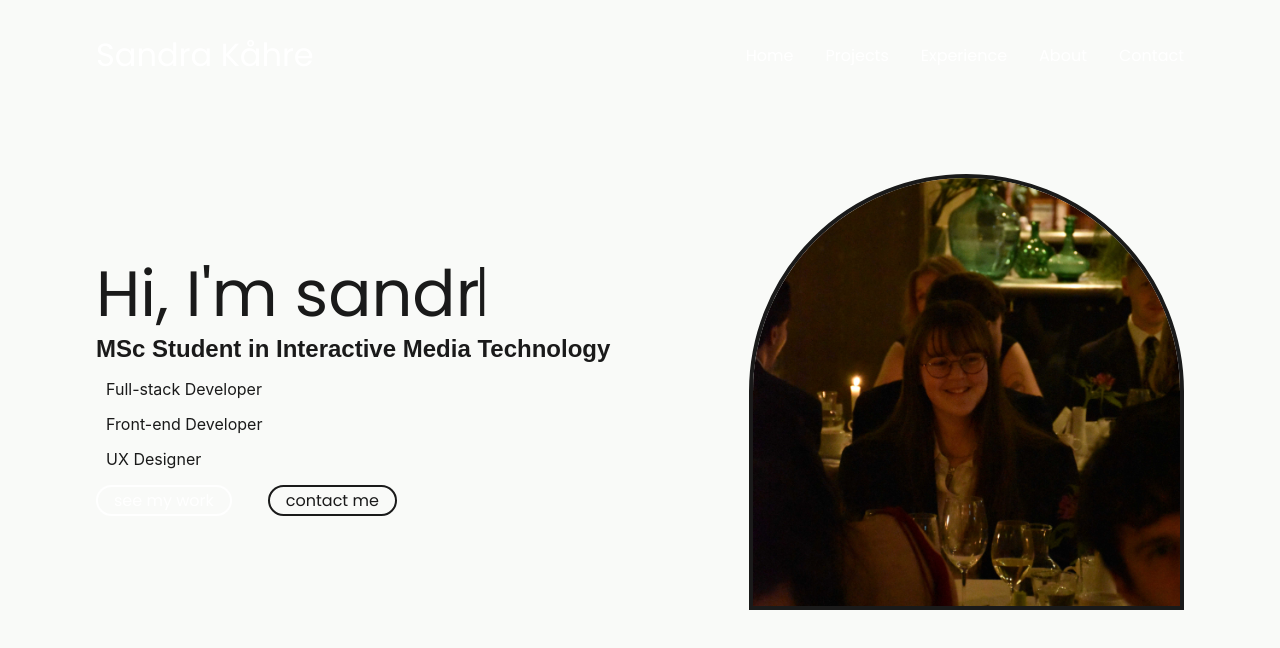
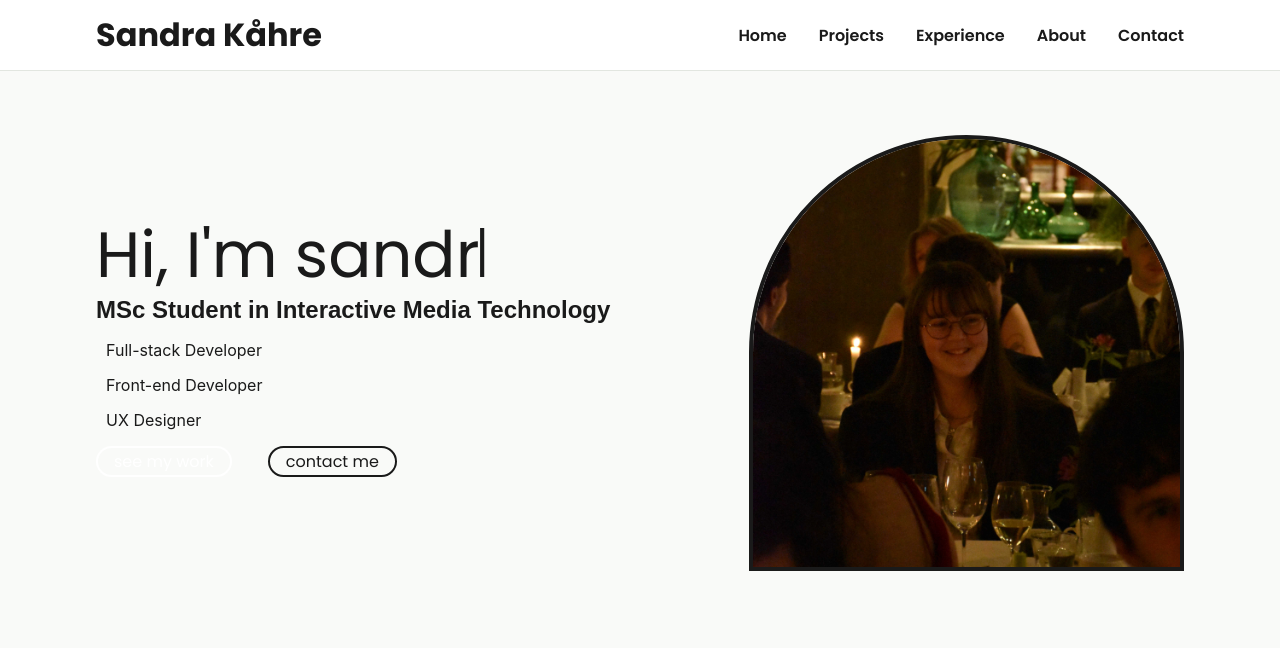
Before and after one commit to skahre/skahre.github.io, a React (Vite) app: page / in a window 1280 px wide. Shown: the top 648 px of the page. Built offline with nearby package versions, Linux system fonts and the light colour scheme; a web font is replaced by a local one.

Commit message:
Fix navbar new styling

```diff
--- a/src/assets/cross.tsx
+++ b/src/assets/cross.tsx
@@ -1,22 +1,21 @@
 export default function Cross() {
   return (
     <svg
-      width="38"
-      height="38"
+      className="w-full h-full"
       viewBox="0 0 38 38"
       fill="none"
       xmlns="http://www.w3.org/2000/svg"
     >
       <path
         d="M28.5 9.5L9.5 28.5"
-        stroke="white"
+        stroke="currentColor"
         strokeWidth="2"
         strokeLinecap="round"
         strokeLinejoin="round"
       />
       <path
         d="M9.5 9.5L28.5 28.5"
-        stroke="white"
+        stroke="currentColor"
         strokeWidth="2"
         strokeLinecap="round"
         strokeLinejoin="round"
--- a/src/assets/hamburger.tsx
+++ b/src/assets/hamburger.tsx
@@ -1,27 +1,26 @@
 export default function Hamburger() {
   return (
     <svg
-      width="36"
-      height="36"
-      viewBox="0 0 36 36"
+      className="h-full w-full"
+      viewBox="0 0 38 38"
       fill="none"
       xmlns="http://www.w3.org/2000/svg"
     >
       <path
         d="M7.5 10.5H28.5"
-        stroke="white"
+        stroke="currentColor"
         strokeWidth="2"
         strokeLinecap="round"
       />
       <path
         d="M7.5 18H28.5"
-        stroke="white"
+        stroke="currentColor"
         strokeWidth="2"
         strokeLinecap="round"
       />
       <path
         d="M7.5 25.5H28.5"
-        stroke="white"
+        stroke="currentColor"
         strokeWidth="2"
         strokeLinecap="round"
       />
--- a/src/components/navbar/mobileMenu.tsx
+++ b/src/components/navbar/mobileMenu.tsx
@@ -1,31 +1,46 @@
+import React from "react";
 import Cross from "../../assets/cross";
-import { Link } from "react-router-dom";
+import { NavLink } from "react-router-dom";
 
-export default function MobileMenu({ onClick }: { onClick: () => void }) {
+type NavStyleFn = ({ isActive }: { isActive: boolean }) => React.CSSProperties;
+
+export default function MobileMenu({
+  onClick,
+  navStyle,
+}: {
+  onClick: () => void;
+  navStyle: NavStyleFn;
+}) {
   return (
-    <div className="nav:hidden flex flex-col items-center w-full h-full fixed inset-0 bg-espresso/85 text-white gap-[64px] p-[36px]">
-      <div className="flex flex-row items-center justify-between w-full">
-        <h2>Sandra Kåhre</h2>
-        <div onClick={() => onClick()} aria-label="Close mobile menu">
+    <div className="nav:hidden flex flex-col items-center w-full h-full fixed inset-0 bg-sage-300/85 text-black gap-16">
+      <div className="flex flex-row items-center justify-between w-full h-fit px-9 py-2 bg-sage-300/80 border-b border-sage-300">
+        <div className="h2 font-bold flex items-center">Sandra Kåhre</div>
+        <div
+          className="h-[28.8px] md:h-[38.4px] aspect-square"
+          onClick={() => onClick()}
+          aria-label="Close mobile menu"
+        >
           <Cross />
         </div>
       </div>
-      <div className="flex flex-col items-center gap-[36px]">
-        <Link to="/">
-          <h2>Home</h2>
-        </Link>
-        <Link to="/projects">
-          <h2>Projects</h2>
-        </Link>
-        <Link to="/experience">
-          <h2>Experience</h2>
-        </Link>
-        <Link to="/about">
-          <h2>About</h2>
-        </Link>
-        <Link to="/contact">
-          <h2>Contact</h2>
-        </Link>
+      <div className="h-full flex justify-center items-center">
+        <div className="flex flex-col items-center gap-9 h2 font-semibold">
+          <NavLink to="/" style={navStyle}>
+            Home
+          </NavLink>
+          <NavLink to="/projects" style={navStyle}>
+            Projects
+          </NavLink>
+          <NavLink to="/experience" style={navStyle}>
+            Experience
+          </NavLink>
+          <NavLink to="/about" style={navStyle}>
+            About
+          </NavLink>
+          <NavLink to="/contact" style={navStyle}>
+            Contact
+          </NavLink>
+        </div>
       </div>
     </div>
   );
--- a/src/components/navbar/navbar.tsx
+++ b/src/components/navbar/navbar.tsx
@@ -7,35 +7,35 @@ export default function Navbar() {
   const [isMobileMenuOpen, setIsMobileMenuOpen] = useState(false);
 
   const navStyle = ({ isActive }: { isActive: boolean }) => ({
-    color: isActive ? "var(--color-orange)" : "inherit",
+    color: isActive ? "var(--color-sage-400)" : "inherit",
   });
 
   return (
     <>
-      <nav className="flex flex-row items-center justify-between sticky inset-0 bg-espresso text-white p-[36px] nav:px-[96px] nav:py-[36px] 3xl:px-[176px] 3xl:py-[48px]">
+      <nav className="flex flex-row items-center justify-between h-fit bg-white border-b border-gray-200 px-9 py-2 nav:px-24 nav:py-4 3xl:px-44 3xl:py-12">
         <NavLink to="/">
-          <h2>Sandra Kåhre</h2>
+          <div className="h2 font-bold flex items-center">Sandra Kåhre</div>
         </NavLink>
-        <span className="hidden nav:flex flex-row gap-[32px] 3xl:gap-[64px]">
+        <span className="hidden nav:flex flex-row gap-8 3xl:gap-16 h4 font-semibold">
           <NavLink to="/" style={navStyle}>
-            <h4>Home</h4>
+            Home
           </NavLink>
           <NavLink to="/projects" style={navStyle}>
-            <h4>Projects</h4>
+            Projects
           </NavLink>
           <NavLink to="/experience" style={navStyle}>
-            <h4>Experience</h4>
+            Experience
           </NavLink>
           <NavLink to="/about" style={navStyle}>
-            <h4>About</h4>
+            About
           </NavLink>
           <NavLink to="/contact" style={navStyle}>
-            <h4>Contact</h4>
+            Contact
           </NavLink>
         </span>
         {!isMobileMenuOpen && (
           <div
-            className="nav:hidden"
+            className="nav:hidden h-[28.8px] md:h-[38.4px] aspect-square"
             onClick={() => setIsMobileMenuOpen(true)}
             aria-label="Open mobile menu"
             aria-expanded={isMobileMenuOpen}
@@ -45,7 +45,10 @@ export default function Navbar() {
         )}
       </nav>
       {isMobileMenuOpen && (
-        <MobileMenu onClick={() => setIsMobileMenuOpen(false)} />
+        <MobileMenu
+          onClick={() => setIsMobileMenuOpen(false)}
+          navStyle={navStyle}
+        />
       )}
     </>
   );
```
